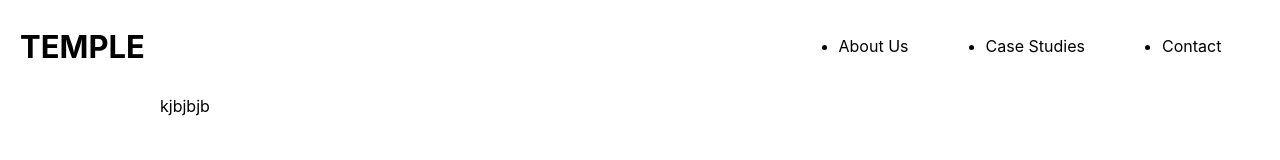
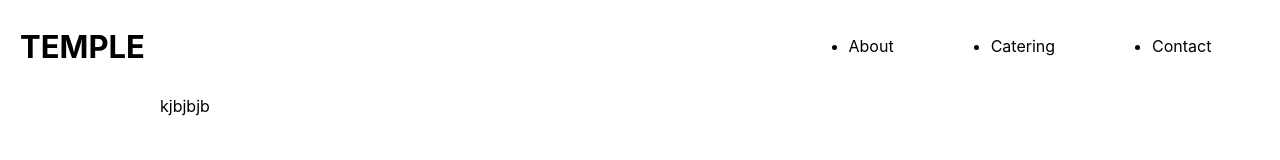
Before and after one commit to MPiotrowska/temple-cafe, a Next.js app: page /home in a window 1280 px wide. Shown: the top 160 px of the page. Built offline with nearby package versions, Linux system fonts and the light colour scheme.

Commit message:
refactor NavBar

```diff
--- a/components/NavBar/index.jsx
+++ b/components/NavBar/index.jsx
@@ -38,12 +38,12 @@ export const NavBar = () => {
         <ul className={styles.menuContainer}>
           <li>
             <Link href="/about">
-              <a className={styles.menuItem}>About Us</a>
+              <a className={styles.menuItem}>About</a>
             </Link>
           </li>
           <li>
-            <Link href="/studies">
-              <a className={styles.menuItem}>Case Studies</a>
+            <Link href="/catering">
+              <a className={styles.menuItem}>Catering</a>
             </Link>
           </li>
           <li>
@@ -65,13 +65,13 @@ export const NavBar = () => {
         <ul className={styles.menuBurgerInner}>
           <li>
             <Link href="/about">
-              <a>About Us</a>
+              <a>About</a>
             </Link>
             NavBar
           </li>
           <li>
-            <Link href="/studies">
-              <a>Case Studies</a>
+            <Link href="/catering">
+              <a>Catering</a>
             </Link>
           </li>
           <li>
```
